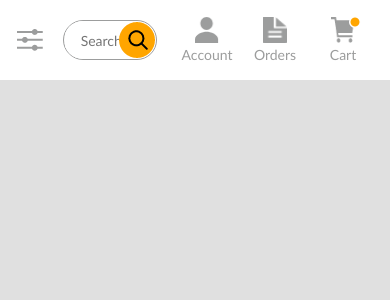
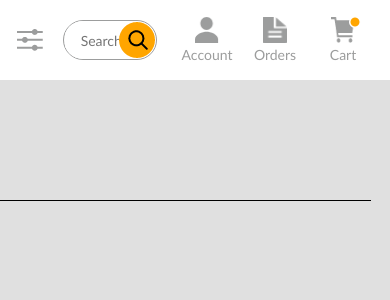
Before and after one commit to nihalvaria/this-is-dmg, a React (Create React App) app: page / in a window 390 px wide. Shown: the top 300 px of the page. Built offline with nearby package versions, Linux system fonts and the light colour scheme.

Commit message:
Filter Container sizing

```diff
--- a/src/Containers/Filter/Filter.scss
+++ b/src/Containers/Filter/Filter.scss
@@ -1,4 +1,38 @@
 .Filter {
     width: 1309px;
+    min-width: 90%;
+    max-width: 95%;
+    height: 96px;
+    border-bottom: 1px solid var( --quaternary-color );
+    margin-top: 25px;
+}
 
+
+
+@media only screen and ( max-width: 1024px ) {
+
+    .Filter {
+        width: 943px;
+        height: 96px;
+        margin-top: 25px;
+    }
 }
+
+
+@media only screen and ( max-width: 768px ) and ( orientation: portrait ) {
+
+    .Filter {
+        width: 702.5px;
+        height: 88px;
+        margin-top: 33px;
+    }
+}
+
+@media only screen and ( max-width: 375px ) and ( orientation: portrait ) {
+
+    .Filter {
+        width: 338px;
+        height: 36px;
+        margin-top: 12px;
+    }
+}
```
